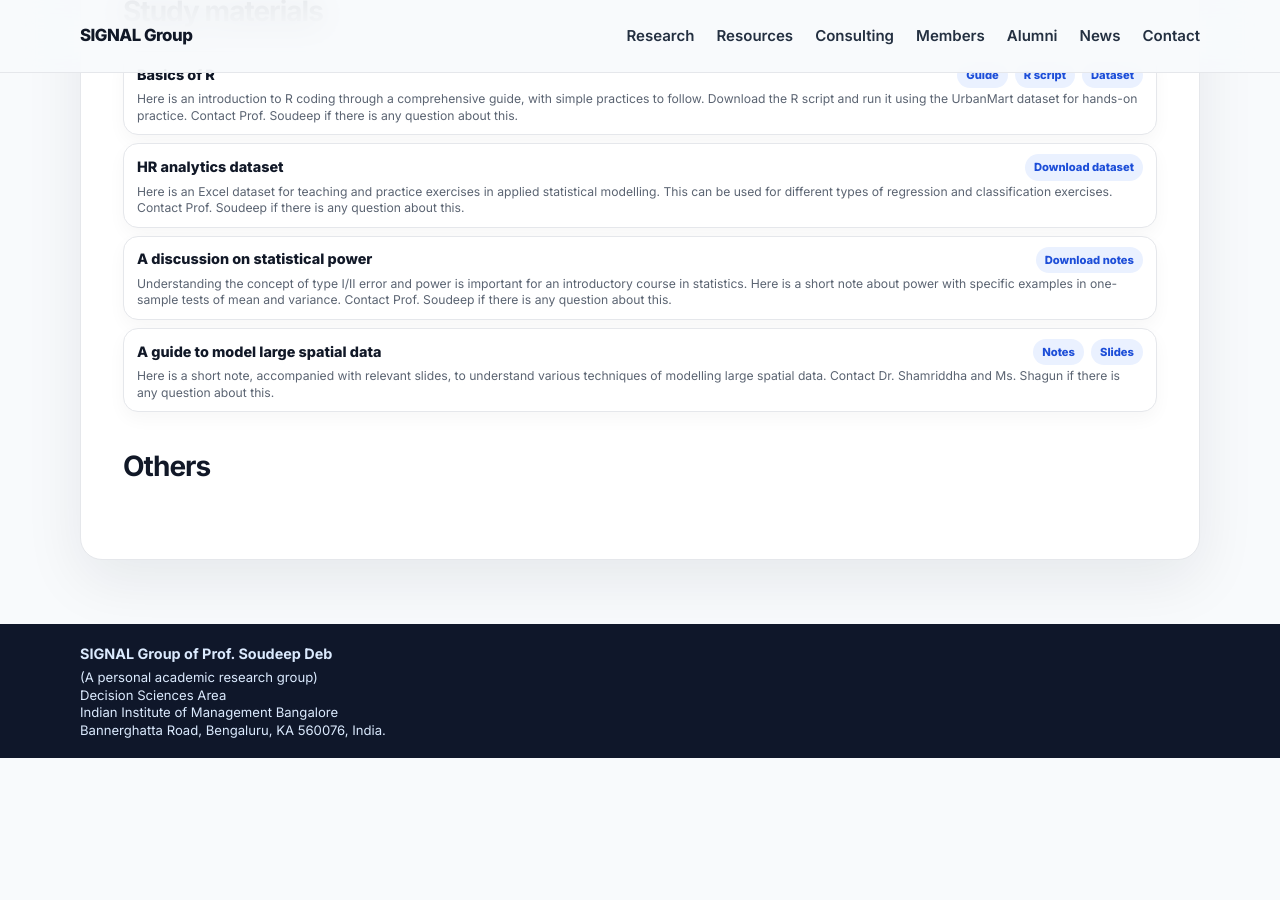
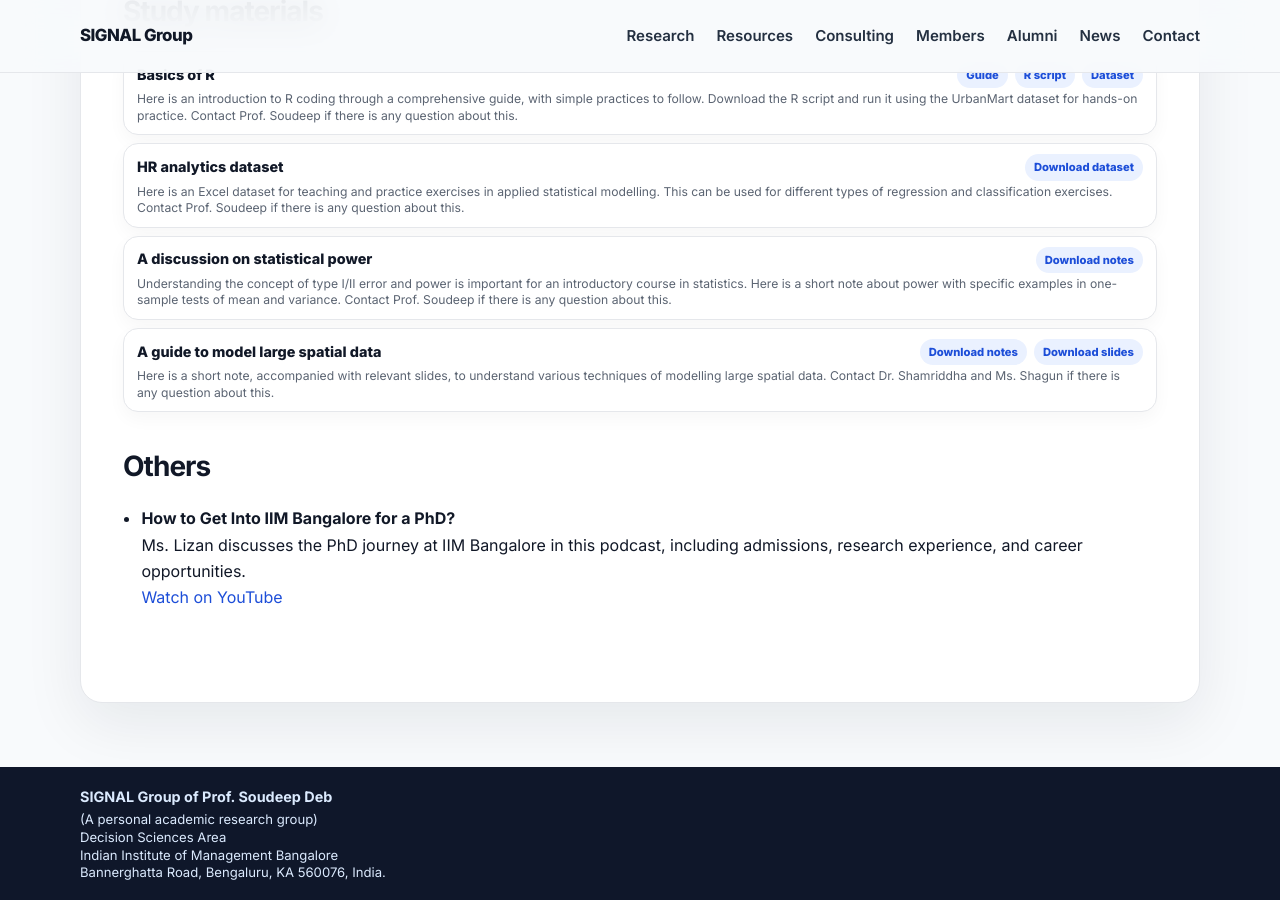
Before and after one commit to soudeepd/soudeeps-research-group, a Jekyll site: the page built from docs/_pages/resources.md, in a window 1280 px wide and 900 px high, scrolled down 1330 px. Built offline with Jekyll 4.4.1, drawn with Linux system fonts in a browser that asks for light colours; before the commit the page ends 2088 px from its top, so only the background shows below that.

Commit message:
Update resources.yml

```diff
--- a/docs/_data/resources.yml
+++ b/docs/_data/resources.yml
@@ -99,7 +99,14 @@
   category: study-materials
   description: "Here is a short note, accompanied with relevant slides, to understand various techniques of modelling large spatial data. Contact Dr. Shamriddha and Ms. Shagun if there is any question about this."
   links:
-    - label: "Notes"
+    - label: "Download notes"
       url: "/assets/resources/study-materials/documents/Modelling_Large_Spatial_Data_Notes.pdf"
-    - label: "Slides"
+    - label: "Download slides"
       url: "/assets/resources/study-materials/datasets/Modelling_Large_Spatial_Data_Slides.pdf"
+
+- title: "How to Get Into IIM Bangalore for a PhD?"
+  category: others
+  description: "Ms. Lizan discusses the PhD journey at IIM Bangalore in this podcast, including admissions, research experience, and career opportunities."
+  links:
+    - label: "Watch on YouTube"
+      url: "https://www.youtube.com/watch?v=JqQBN5YdUvs"
```
